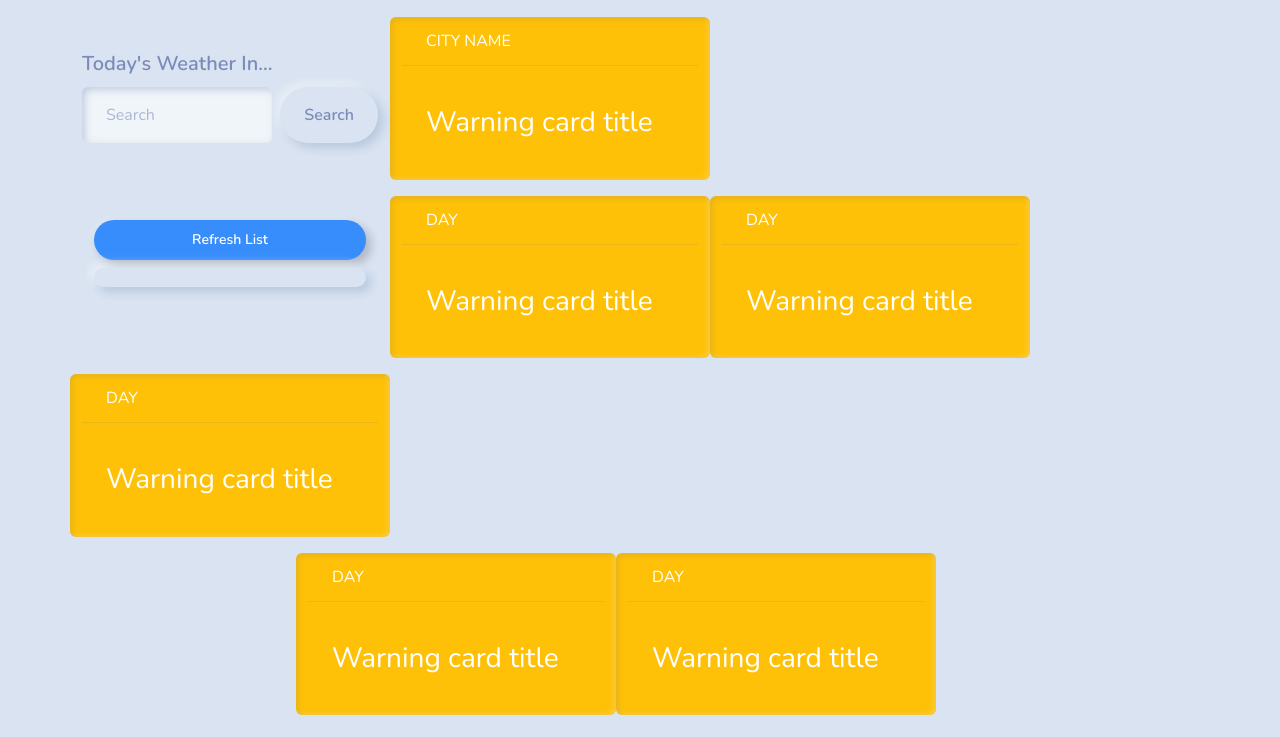
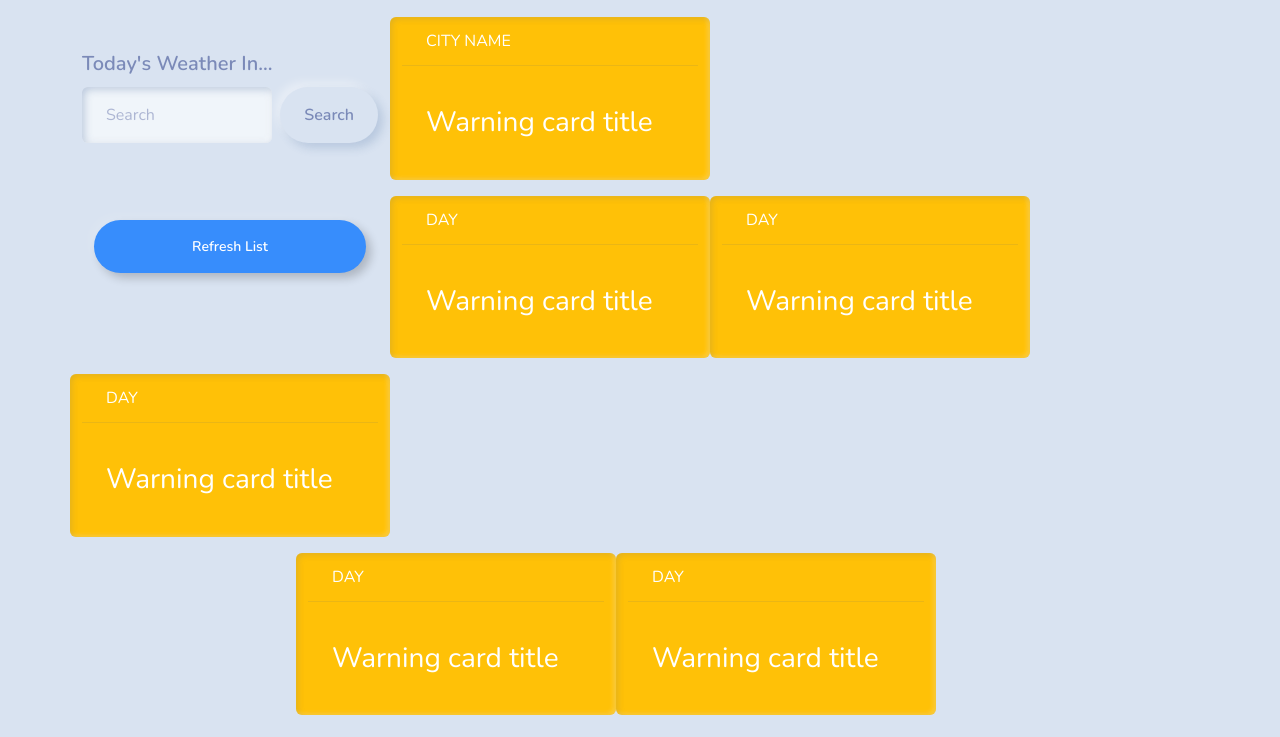
Before and after one commit to alexozy/dashboard_weather, a website: page index.html in a window 1280 px wide. Shown: the part 63-800 px from the top of the page. Drawn offline with nearby package versions, Linux system fonts and the light colour scheme.

Commit message:
removed unnecessary buttons from search history

```diff
--- a/index.html
+++ b/index.html
@@ -47,7 +47,6 @@
                 <div class="row">
                     <div class="d-grid gap-2 col-sm-6 p-4 h-25" style="max-width: 20rem;">
                         <button type="button" class="btn btn-outline-primary btn-sm"id="clearH">Refresh List</button>
-                        <button type="button" class="btn btn-primary btn-sm" id="clearH"></button>
                     <div class="saveHist"></div>
                     </div>
                     <!-- 5Day ForeCast -->
```
